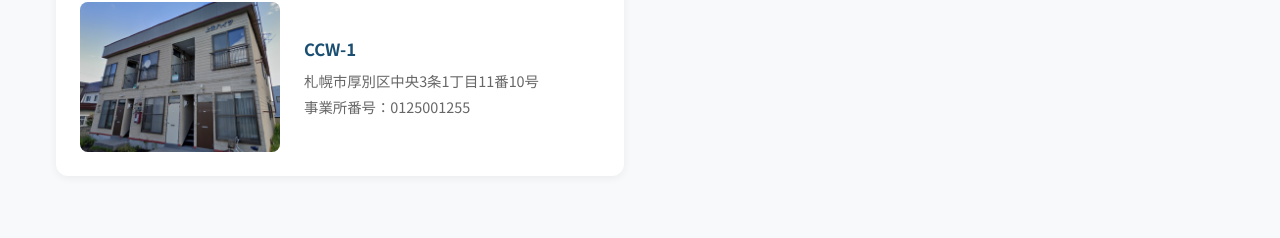
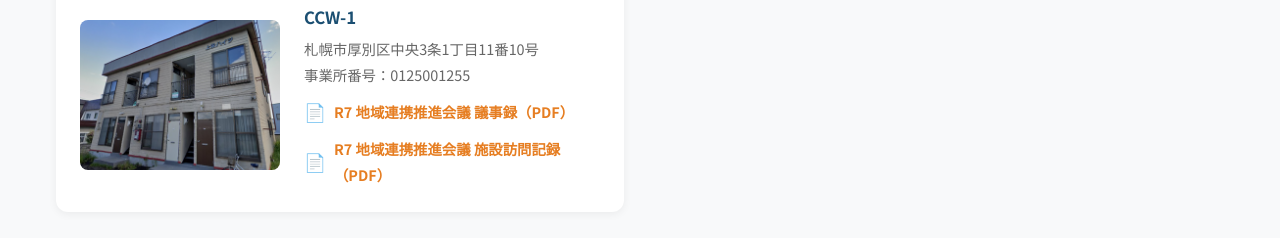
Before and after one commit to ccw-myoko/website, a plain HTML site: page living.html in a window 1280 px wide. Shown: the part 1800-2038 px from the top of the page. Drawn offline with Linux system fonts and the light colour scheme.

Commit message:
Add files via upload

```diff
--- a/living.html
+++ b/living.html
@@ -179,6 +179,8 @@
                 <h4>CCW-1</h4>
                 <p>札幌市厚別区中央3条1丁目11番10号</p>
                 <p class="office-info__number">事業所番号：0125001255</p>
+                <a href="R7_地域連携推進会議議事録.pdf" class="pdf-link" target="_blank">R7 地域連携推進会議 議事録（PDF）</a>
+                <a href="R7_地域連携推進会議施設訪問記録.pdf" class="pdf-link" target="_blank">R7 地域連携推進会議 施設訪問記録（PDF）</a>
               </div>
             </div>
           </div>
```
Also changed, not shown: 2 other files.
